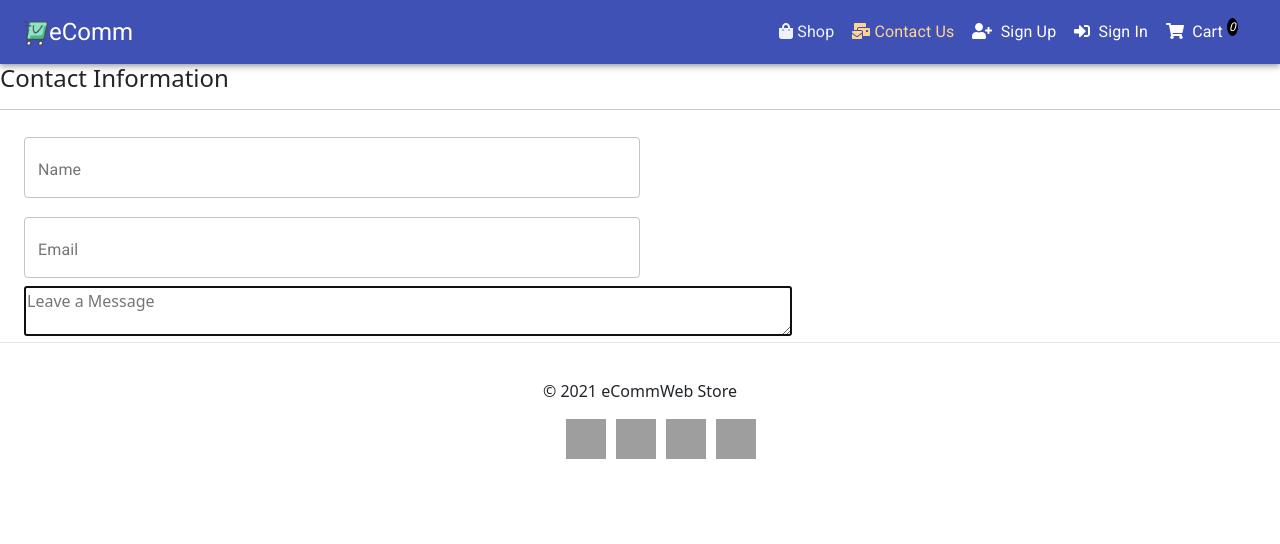
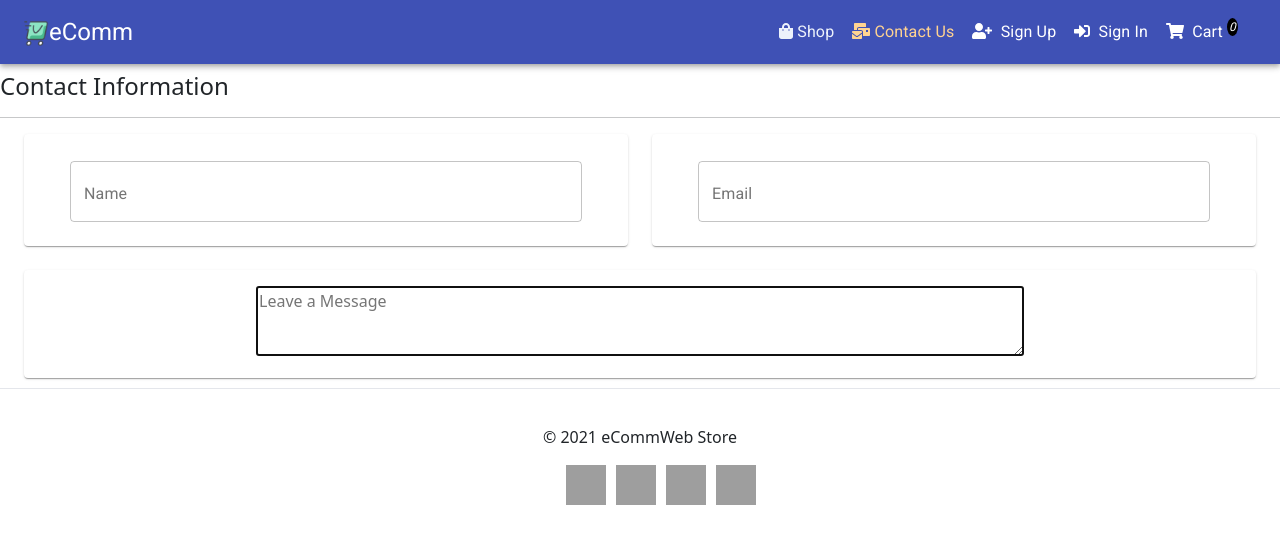
Before and after one commit to SilvinPradhan/eCommWeb, a React (Create React App) app in the folder ecomm-client/: page /getintouch in a window 1280 px wide. Shown: the top 544 px of the page. Built offline with nearby package versions, Linux system fonts and the light colour scheme; grey boxes are pictures that could not be loaded.

Commit message:
completed contact form UI for nodemailer integration

```diff
--- a/ecomm-client/src/core/contactus/ContactUs.js
+++ b/ecomm-client/src/core/contactus/ContactUs.js
@@ -1,10 +1,24 @@
 import React, {useState} from 'react'
 import {Link} from "react-router-dom";
 import {emailContactForm} from '../../actions/form'
-import {Container, Grid, Input, TextareaAutosize, TextField} from '@material-ui/core'
+import {Grid, TextareaAutosize, TextField, Paper, Container} from '@material-ui/core'
 import {TextFieldsSharp} from "@material-ui/icons";
+import {makeStyles} from '@material-ui/core/styles';
+
+const useStyles = makeStyles((theme) => ({
+    root: {
+        flexGrow: 1,
+        marginBottom: '10px'
+    },
+    paper: {
+        padding: theme.spacing(2),
+        textAlign: 'center',
+        color: theme.palette.text.secondary,
+    },
+}));
 
 const ContactUs = () => {
+    const classes = useStyles();
 
     const handleSubmit = (e) => {
         e.preventDefault()
@@ -12,43 +26,48 @@ const ContactUs = () => {
 
     return (
         <React.Fragment>
-            <div className={'contact'}>
-                <h4>Contact Information</h4>
+            <div className={classes.root}>
+                <h4 className="text-align-center justify-content-center mt-2 mb-2">Contact Information</h4>
                 <hr/>
+                <Container>
                     <form onSubmit={handleSubmit}>
-                    <Container>
-                        <Grid xs={"12"} md={"6"}>
-                            <TextField variant="outlined"
+                        <Grid item container spacing={3}>
+                            <Grid item xs={12} sm={6}>
+                                <Paper className={classes.paper}>
+                                    <TextField style={{width: '40vw'}} variant="outlined"
                                                margin="normal"
                                                label="Name"
                                                name="name"
-                                       fullWidth
+                                               fullwidth={"true"}
                                                autoFocus/>
+                                </Paper>
                             </Grid>
-                    </Container>
-                    <Container>
-                        <Grid xs={"12"} md={"6"}>
-                            <TextField variant="outlined"
+                            <Grid item xs={12} sm={6}>
+                                <Paper className={classes.paper}>
+                                    <TextField style={{width: '40vw'}}
+                                               variant="outlined"
                                                margin="normal"
                                                label="Email"
                                                name="email"
-                                       fullWidth
+                                               fullwidth={"true"}
                                                autoFocus/>
+                                </Paper>
                             </Grid>
-                    </Container>
-                    <Container>
-                        <Grid xs={"12"} md={"12"}>
-                            <TextareaAutosize style={{width: '60vw', height: '50px'}} variant="outlined"
-                                              margin="normal"
+                            <Grid item xs={12}>
+                                <Paper className={classes.paper}>
+                                    <TextareaAutosize style={{width: '60vw', height: '70px'}} variant="outlined"
+                                                      margin="auto"
                                                       label="Message"
                                                       placeholder={"Leave a Message"}
                                                       name="message"
-                                              fullWidth
+                                                      fullwidth={"true"}
                                                       autoFocus/>
+                                </Paper>
                             </Grid>
+                        </Grid>
+                    </form>
                 </Container>
 
-                </form>
             </div>
         </React.Fragment>
     )
```
Lines whose indentation alone changed are shown as unchanged.
